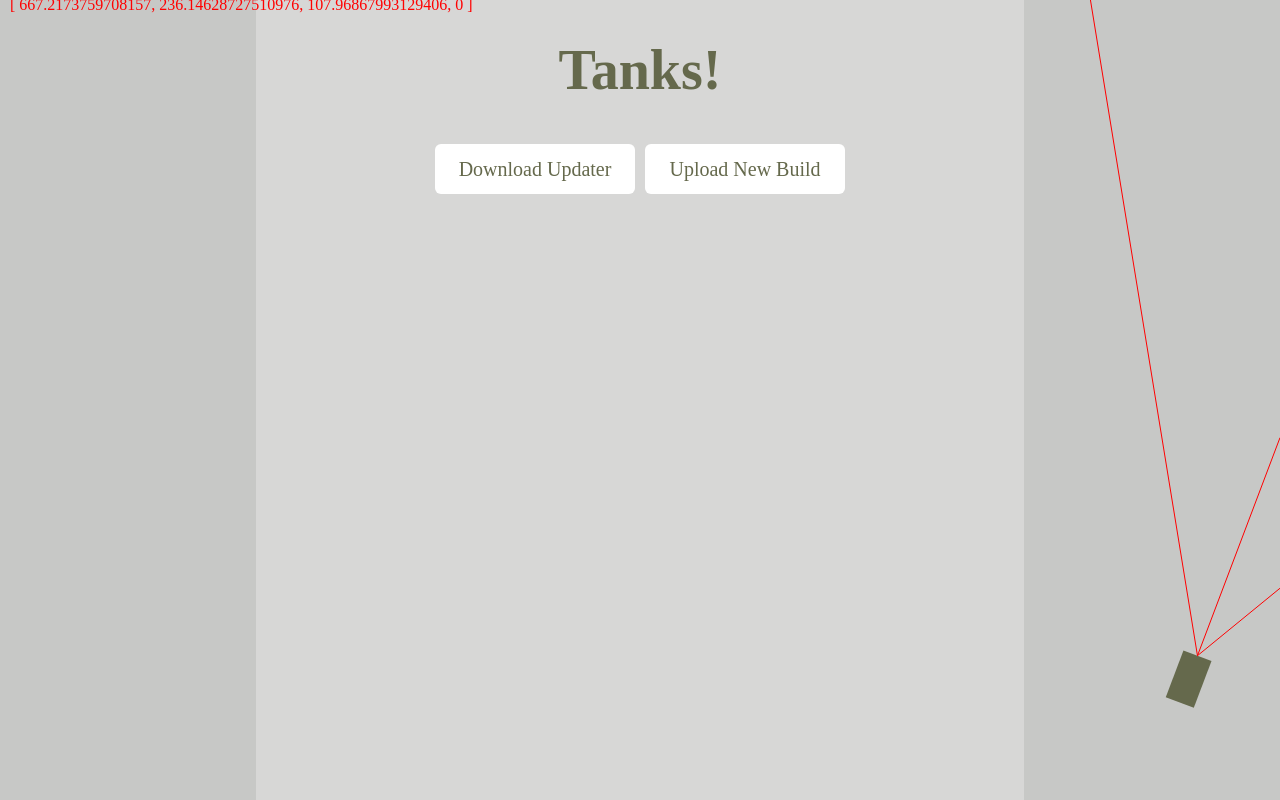
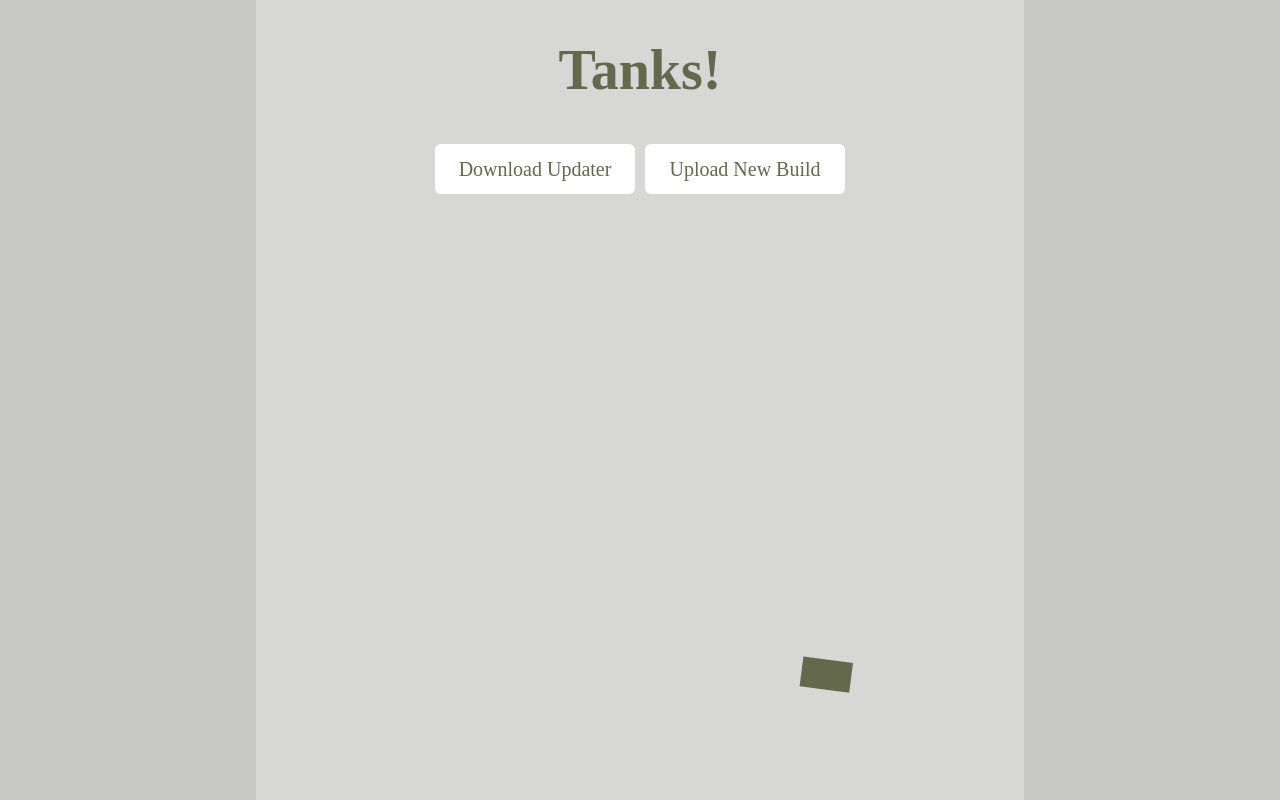
Before and after one commit to LimeGradient/TankUpdaterServer, a Vue app in the folder tanks-client/: page / in a window 1280 px wide. Built offline with nearby package versions, Linux system fonts and the light colour scheme.

Commit message:
FEAT: IT WORKSSSS

```diff
--- a/tanks-client/src/components/Tank.vue
+++ b/tanks-client/src/components/Tank.vue
@@ -2,9 +2,10 @@
     <svg id="tanks">
         <rect id="tank" :x="tankX - tankWidth" :y="tankY - tankHeight / 2" :width="tankWidth" :height="tankHeight"
         :transform="`rotate(${tankAngle * 180 / Math.PI}, ${tankX}, ${tankY})`"></rect>
-        <text x="10" y="10">{{ debug }}</text>
+        <text x="10" y="10" v-if="debug">{{ debug }}</text>
 
-        <line v-for="line in lines" :x1="line.startX" :y1="line.startY"
+        <line v-for="line in lines" v-if="debug"
+        :x1="line.startX" :y1="line.startY"
         :x2="line.startX + Math.cos(line.angle) * line.length"
         :y2="line.startY + Math.sin(line.angle) * line.length"></line>
     </svg>
@@ -20,8 +21,10 @@ type Line = {
     length: number;
 }
 
-const moveSpeed = 3;
-const turnSpeed = Math.PI / 12;
+const moveSpeed = 2;
+const targetTurnSpeed = Math.PI / 12;
+const turnSpeed = .01;
+const maxDistance = 200;
 
 const lineAngles = [
     -Math.PI / 6,
@@ -31,7 +34,7 @@ const lineAngles = [
 
 const lines = ref<Line[]>();
 
-const debug = ref<any[]>();
+const debug = ref(false);
 
 const mouseX = ref(10);
 const mouseY = ref(10);
@@ -43,6 +46,7 @@ const tankWidth = ref(50);
 const tankHeight = ref(30);
 
 const tankAngle = ref(.1);
+const targetTankAngle = ref(tankAngle.value);
 
 const turnDirection = ref(0);
 
@@ -54,6 +58,12 @@ document.addEventListener("mousemove", mouseMove);
 function mouseMove(event: MouseEvent) {
     mouseX.value = event.clientX;
     mouseY.value = event.clientY;
+}
+
+function smoothApproach(value: number, target: number, speed: number): number {
+    if (Math.abs(target - value) < speed) return target;
+
+    return value + Math.sign(target - value) * speed;
 }
 
 function updateTank() {
@@ -71,8 +81,9 @@ function updateTank() {
     // }
 
     const distances = lineAngles.map((val) => checkDistance(val));
+    const distance = distances.reduce((pervious, current) => Math.min(pervious, current))
 
-    if (distances.reduce((pervious, current) => Math.min(pervious, current)) <= 100) {
+    if (distance <= maxDistance) {
 
         if (distances[0] > distances[2]) turnDirection.value = -1;
         else turnDirection.value = 1;
@@ -81,14 +92,14 @@ function updateTank() {
         turnDirection.value = 0;
     }
 
-    console.log(turnDirection.value)
+    targetTankAngle.value = tankAngle.value + targetTurnSpeed * turnDirection.value;
 
-    tankAngle.value += turnSpeed * turnDirection.value;
+    tankAngle.value = smoothApproach(tankAngle.value, targetTankAngle.value, turnSpeed * (maxDistance / distance));
 
     tankX.value += Math.cos(tankAngle.value) * moveSpeed;
     tankY.value += Math.sin(tankAngle.value) * moveSpeed;
 
-    debug.value = [...distances, turnDirection.value]
+    // debug.value = [...distances, turnDirection.value]
 
     drawLines();
 }
```
